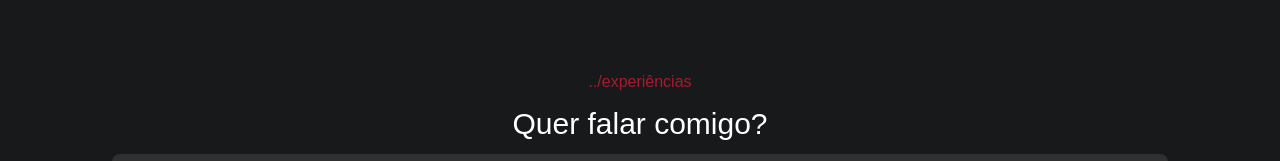
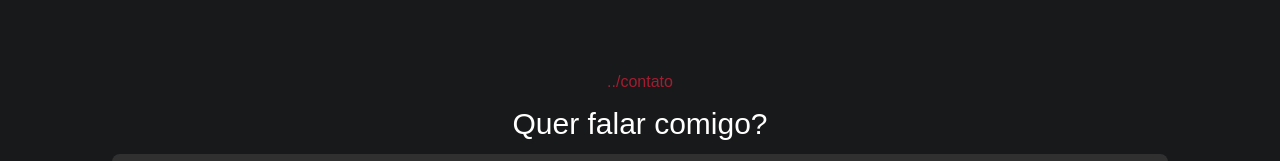
Before and after one commit to pedrogbraz/portfolio-new, a Next.js app: page / in a window 1280 px wide. Shown: the part 3264-3425 px from the top of the page. Built offline with nearby package versions, Linux system fonts and the light colour scheme.

Commit message:
chore: rename category contact

```diff
--- a/src/app/page.tsx
+++ b/src/app/page.tsx
@@ -307,7 +307,7 @@ export default function Home() {
           </div>
           <div className="px-16 space-y-14">
             <div className="flex flex-col justify-center items-center space-y-3">
-              <span className="text-[--color-theme]">../experiências</span>
+              <span className="text-[--color-theme]">../contato</span>
               <h2 className="text-3xl text-[--color-white] font-medium">
                 Quer falar comigo?
               </h2>
```
